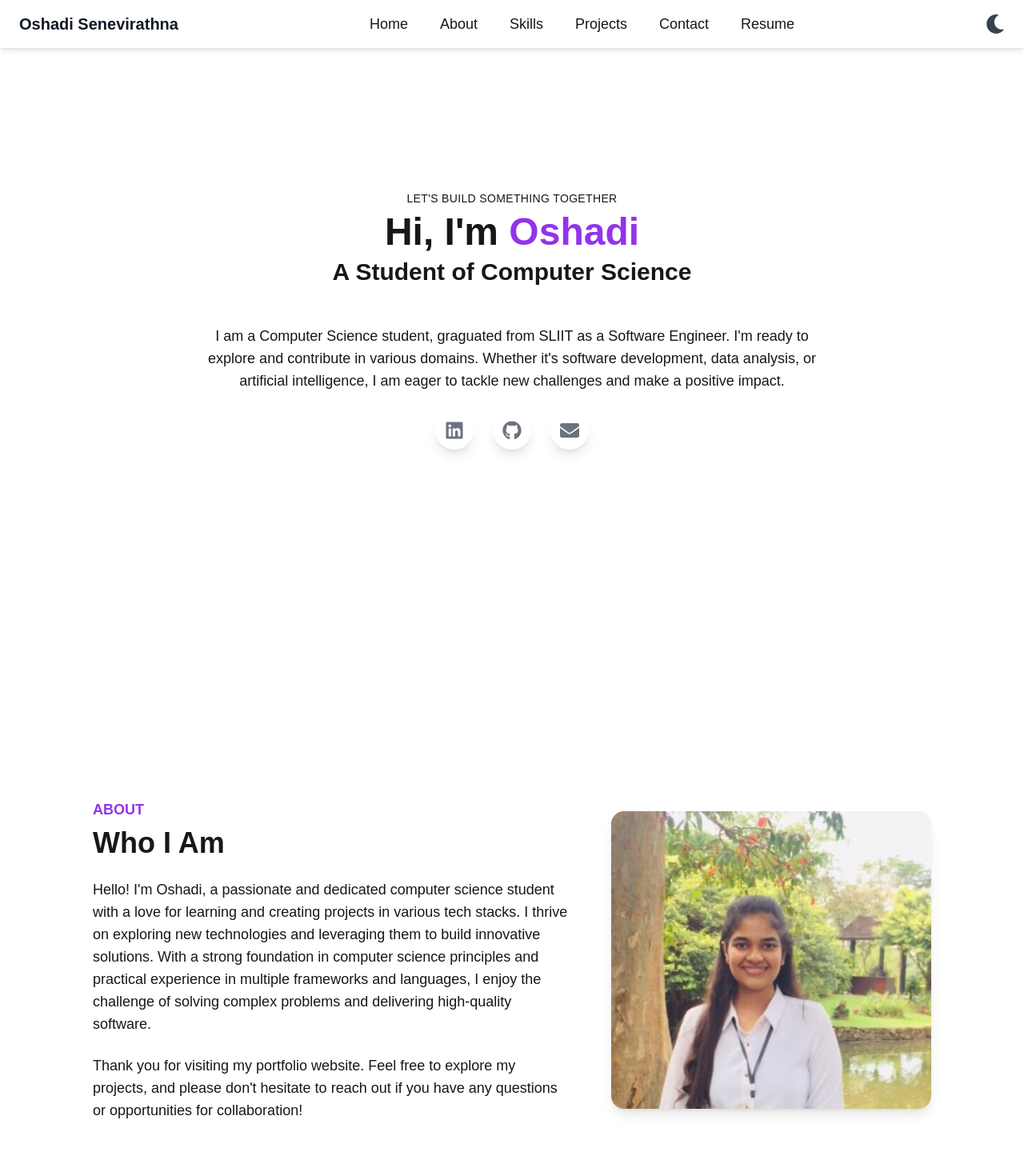
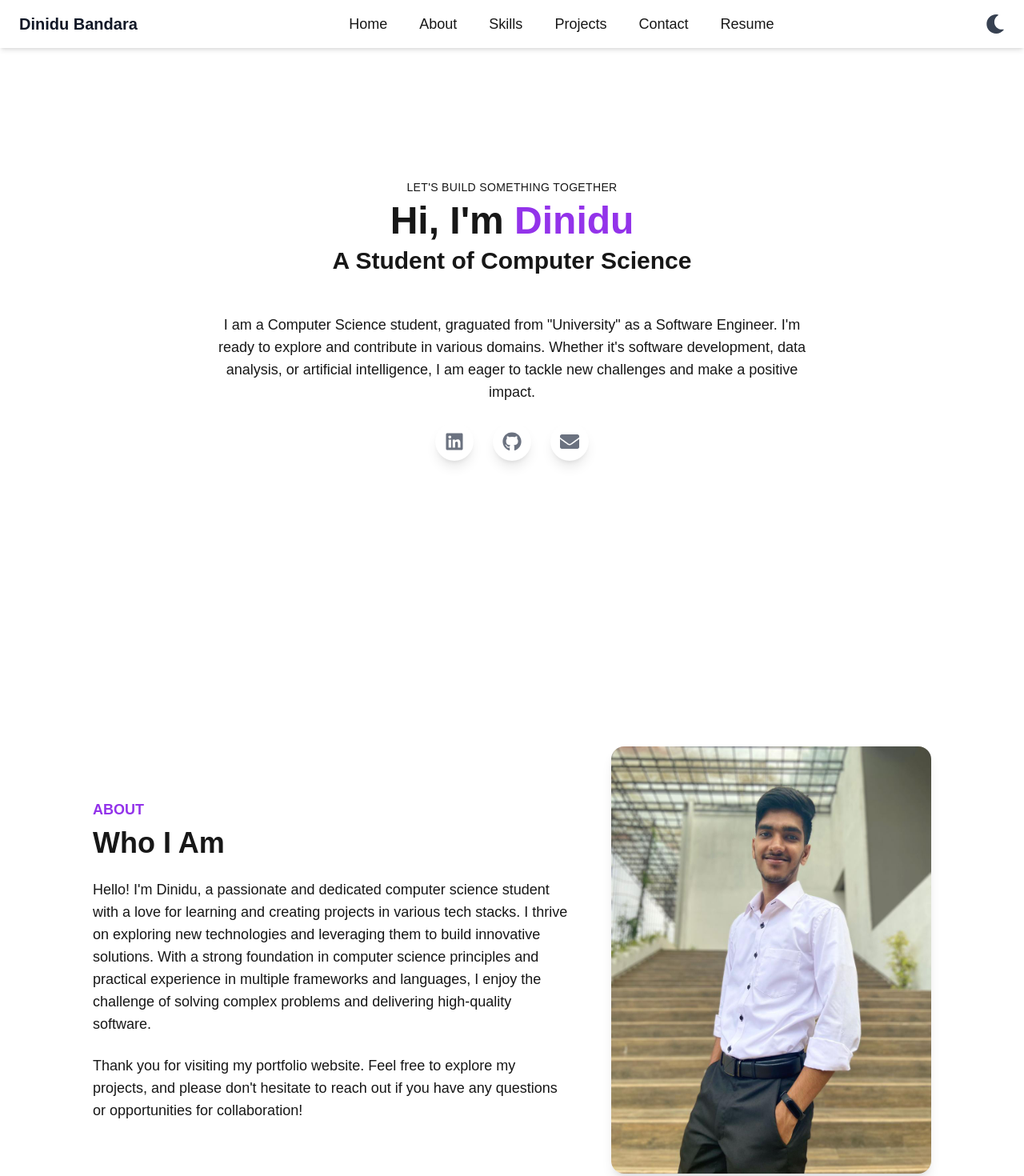
Before and after one commit to it21096884/portofiles, a Next.js app: page / in a window 1280 px wide. Shown: the top 1470 px of the page at 80% size. Built offline with nearby package versions, Linux system fonts and the light colour scheme.

Commit message:
dinidu  bandara

```diff
--- a/pages/components/Navbar.js
+++ b/pages/components/Navbar.js
@@ -17,7 +17,7 @@ export default function Navbar() {
 
       <nav className="fixed top-0 left-0 w-full bg-white dark:bg-gray-900 shadow-md z-70">
       <div className="container mx-auto flex justify-between items-center py-4 px-6">
-        <h1 className="text-xl font-bold text-gray-900 dark:text-white">Oshadi Senevirathna</h1>
+        <h1 className="text-xl font-bold text-gray-900 dark:text-white">Dinidu Bandara</h1>
 
 
 <ul className="hidden md:flex space-x-10 text-gray-1000 dark:text-gray-1000 text-lg font-medium">
--- a/pages/index.js
+++ b/pages/index.js
@@ -8,6 +8,7 @@ import { Card, CardContent } from './components/ui/card';
 import { Input } from './components/ui/input';
 import { Textarea } from './components/ui/textarea';
 import { Button } from './components/ui/button';
+import { University } from "lucide-react";
 
 
 
@@ -107,7 +108,7 @@ export default function Home() {
           transition={{ duration: 1, delay: 0.3 }}
           className="text-5xl font-bold mt-2"
         >
-          Hi, I'm <span className="text-purple-600">Oshadi</span>
+          Hi, I'm <span className="text-purple-600">Dinidu</span>
         </motion.h1>
 
         <motion.h2
@@ -125,7 +126,7 @@ export default function Home() {
           transition={{ duration: 1, delay: 0.7 }}
           className="text-lg text-gray-1000 mt-6 max-w-3xl font-medium text-center"
         >
-          I am a Computer Science student, graguated from SLIIT as a Software Engineer. I'm ready to explore and contribute in various domains.
+          I am a Computer Science student, graguated from "University" as a Software Engineer. I'm ready to explore and contribute in various domains.
           Whether it's software development, data analysis, or artificial intelligence, I am eager
           to tackle new challenges and make a positive impact.
         </motion.p>
@@ -137,13 +138,13 @@ export default function Home() {
           transition={{ duration: 1, delay: 1 }}
           className="flex space-x-6 mt-6"
         >
-          <a href="https://www.linkedin.com/in/oshadi-senevirathna-91b182244?utm_source=share&utm_campaign=share_via&utm_content=profile&utm_medium=android_app" target="_blank" rel="noopener noreferrer" className="p-3 bg-white rounded-full shadow-lg hover:bg-purple-300 hover:text-white-500   transition">
+          <a href="link to linkdin" target="_blank" rel="noopener noreferrer" className="p-3 bg-white rounded-full shadow-lg hover:bg-purple-300 hover:text-white-500   transition">
             <FaLinkedin className="text-gray-500  text-2xl" />
           </a>
-          <a href="https://github.com/it21096884" target="_blank" rel="noopener noreferrer" className="p-3 bg-white rounded-full shadow-lg hover:bg-purple-300 hover:text-white transition">
+          <a href="https://github.com" target="_blank" rel="noopener noreferrer" className="p-3 bg-white rounded-full shadow-lg hover:bg-purple-300 hover:text-white transition">
             <FaGithub className="text-gray-500  text-2xl" />
           </a>
-          <a href="mailto:neeranjala905@gmail.com" className="p-3 bg-white rounded-full shadow-lg hover:bg-purple-300 hover:text-white transition">
+          <a href="mailto:email" className="p-3 bg-white rounded-full shadow-lg hover:bg-purple-300 hover:text-white transition">
             <FaEnvelope className="text-gray-500  text-2xl" />
           </a>
 
@@ -158,7 +159,7 @@ export default function Home() {
                 <h3 className="text-purple-600 text-lg font-semibold">ABOUT</h3>
                 <h1 className="text-4xl font-bold mt-2">Who I Am</h1>
                 <p className="text-gray-1000 mt-6 max-w-3xl text-lg text-left">
-                  Hello! I'm Oshadi, a passionate and dedicated computer science student with a love for
+                  Hello! I'm Dinidu, a passionate and dedicated computer science student with a love for
                   learning and creating projects in various tech stacks. I thrive on exploring new technologies
                   and leveraging them to build innovative solutions. With a strong foundation in computer science
                   principles and practical experience in multiple frameworks and languages, I enjoy the challenge
@@ -173,7 +174,7 @@ export default function Home() {
               {/* Right Section - Profile Image */}
               <div className="md:w-1/3 mt-6 md:mt-0 md:ml-12">
                 <img
-                  src="/prof.jpeg"
+                  src="/dinidu.jpeg"
                   alt="Profile"
                   className="rounded-2xl shadow-lg"
                 />
@@ -279,7 +280,7 @@ export default function Home() {
                     alt="Business Card"
                     className="rounded-lg mb-4 w-full"
                   />
-                  <h2 className="text-2xl font-bold mb-2 text-gray-600">Oshadi Senevirathna</h2>
+                  <h2 className="text-2xl font-bold mb-2 text-gray-600">Dinidu Bandara</h2>
                   <p className="text-gray-600 mb-4">
                     I'm looking forward to connecting with like-minded professionals and finding opportunities to make an impact.
                   </p>
```
Also changed, not shown: public/dinidu.jpeg (added).
